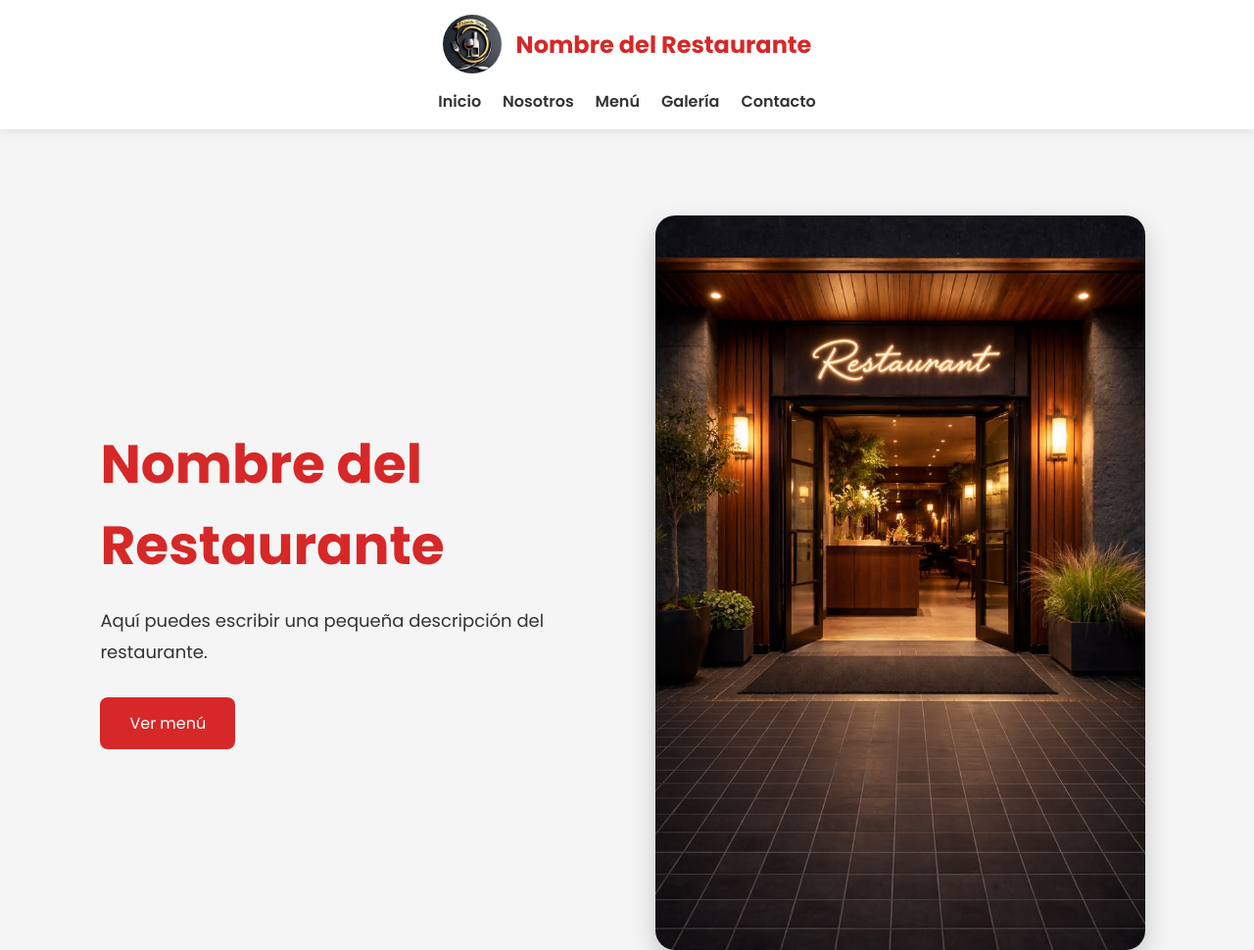
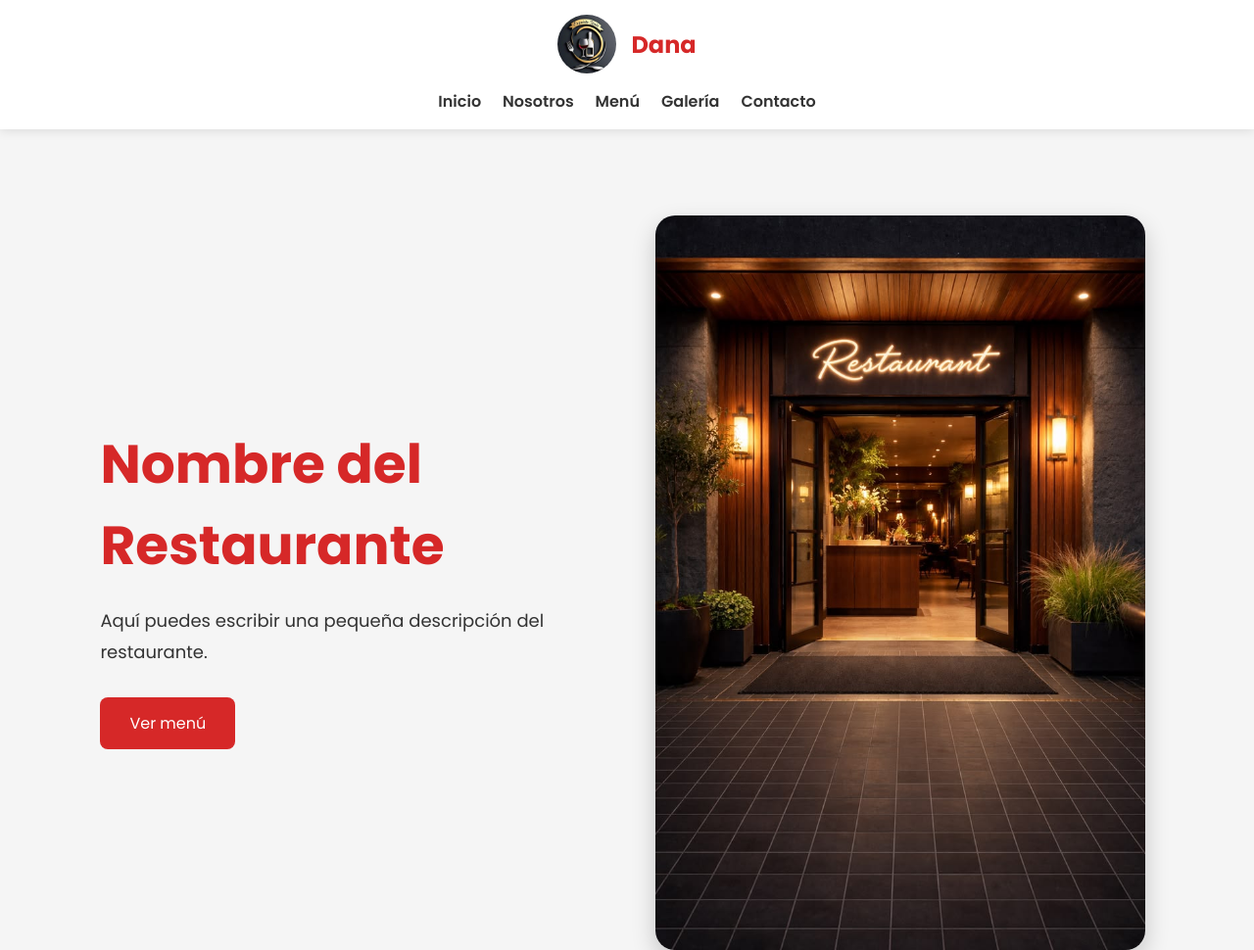
Before and after one commit to amirjosue26mac-crypto/trabajo1, a plain HTML site: page index.html in a window 1280 px wide. Shown: the top 970 px of the page at 98% size. Drawn offline with Linux system fonts and the light colour scheme.

Commit message:
Add files via upload

```diff
--- a/index.html
+++ b/index.html
@@ -5,7 +5,7 @@
 
     <meta charset="UTF-8">
     <meta name="viewport" content="width=device-width, initial-scale=1.0">
-    <title>DANA</title>
+    <title>nombre del restaurate</title>
 
     <link rel="stylesheet" href="style.css">
 
@@ -22,7 +22,7 @@
 
         <img src="logo.png" alt="Logo">
 
-        <h2>Nombre del Restaurante</h2>
+        <h2>Dana</h2>
 
     </div>
 
```
